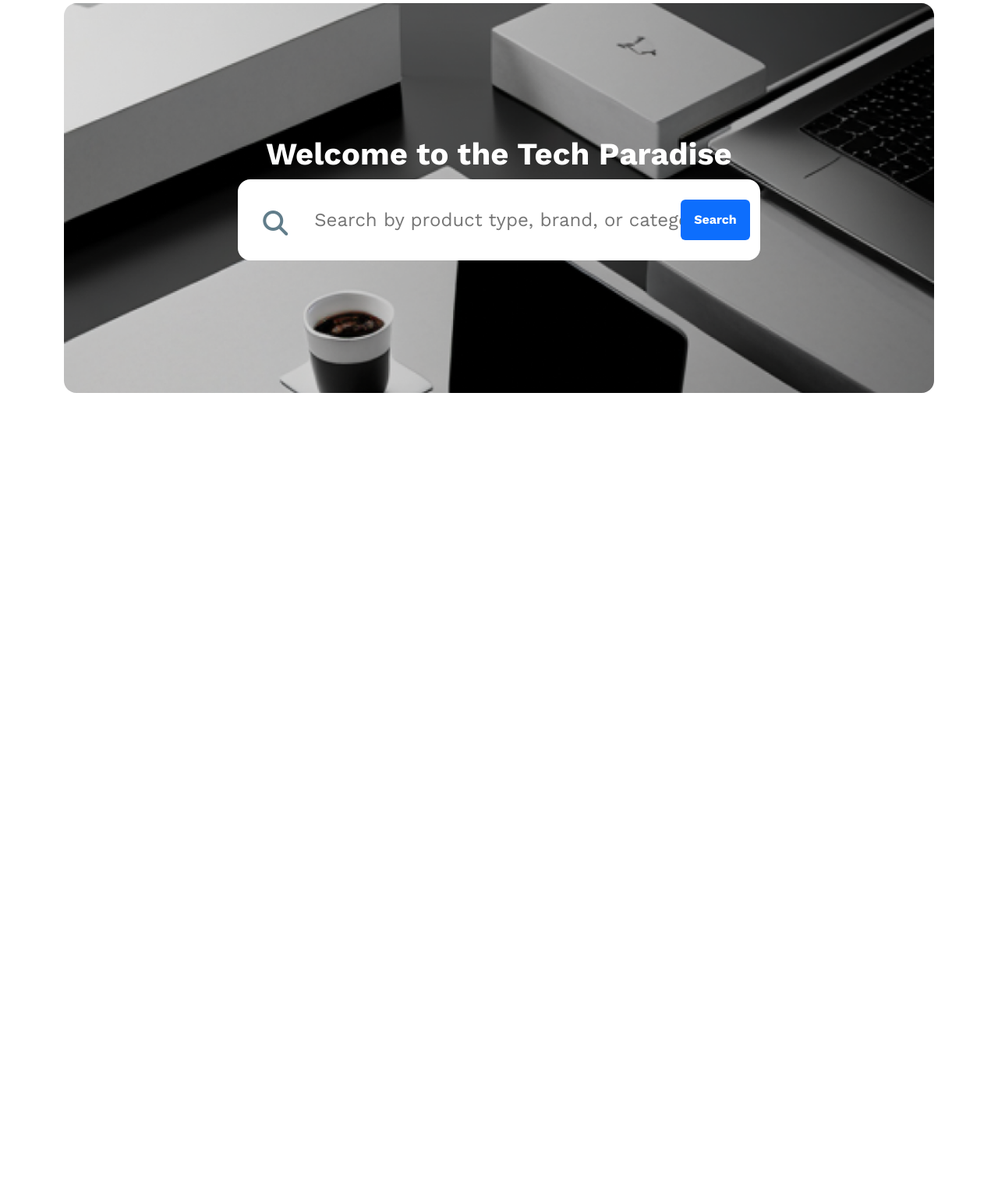
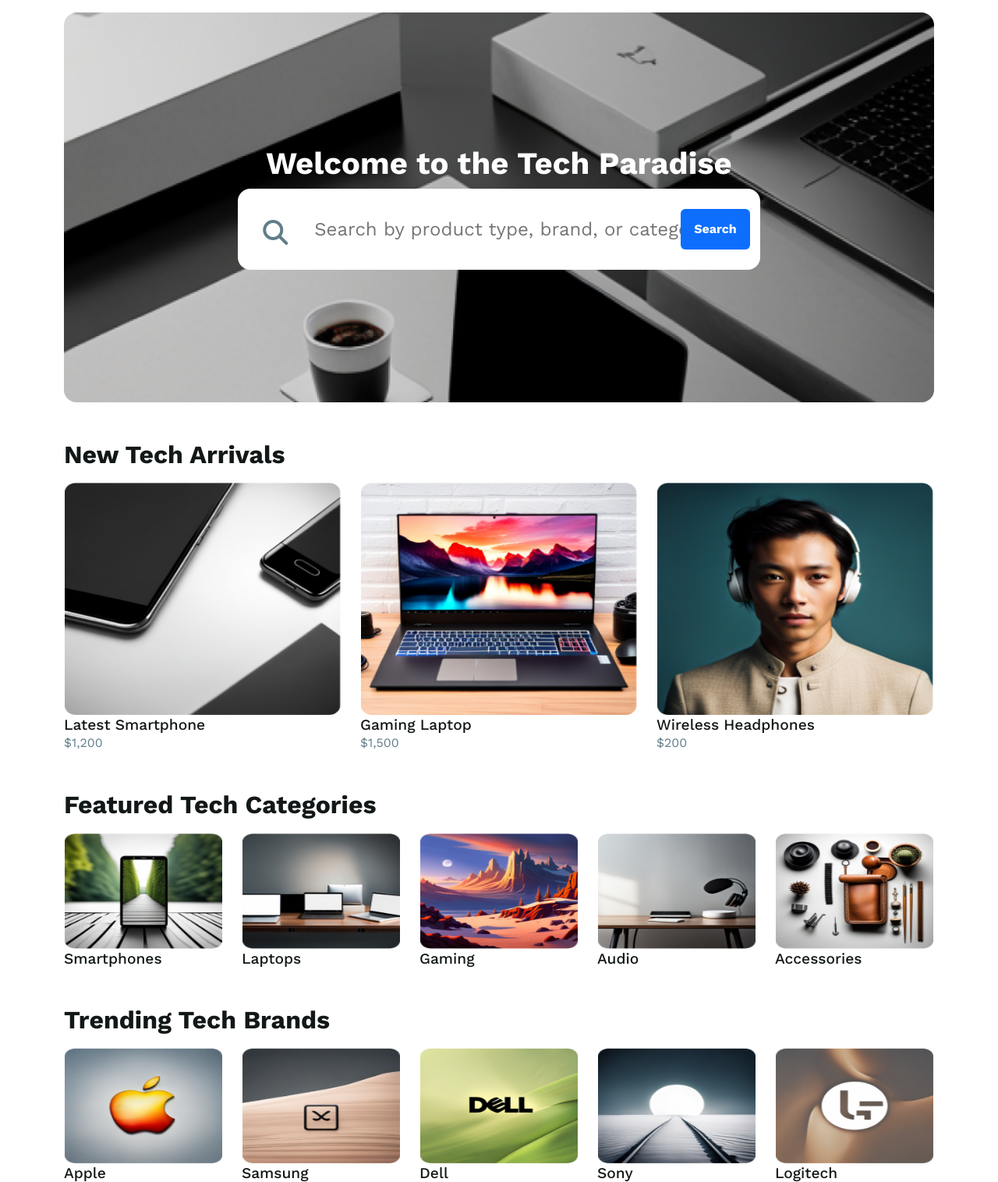
Before and after one commit to momotan039/Tech-Heaven-Php, a PHP site: page /pages/main.php in a window 1280 px wide. Shown: the part 139-1655 px from the top of the page at 78% size. Before the commit the page ends 643 px from the top, so only its background shows below. Run offline with PHP 8.4, Linux system fonts and the light colour scheme.

Commit message:
finish 3 main secions: 1-new tech arrivals 2-featured tech categories 3-trending tech brands

```diff
--- a/pages/main.php
+++ b/pages/main.php
@@ -4,7 +4,7 @@ require '../inc/header.php';
 ?>
 <div class="container">
     <!-- main header -->
-    <div class="main-header mt-1">
+    <div class="main-header mt-3">
         <div class="image my-card" style="background-image: url(<?php echo $imgs . '/main-header.png' ?>);">
             <h1>Welcome to the Tech Paradise</h1>
             <div class="search-contianer">
@@ -16,5 +16,78 @@ require '../inc/header.php';
             </div>
         </div>
     </div>
+    <!-- New Tech Arrivals Section -->
+    <section class="mt-5">
+        <h2 class="fw-bold mb-3">New Tech Arrivals</h2>
+        <div class="row">
+        <div class="col-4 fragment-item">
+            <img class="card" src="<?php echo $imgs.'/homepage/new-tech-1.png'?>">
+            <h3 class="title">Latest Smartphone</h3>
+            <span class="price">$1,200</span>
+        </div>
+        <div class="col-4 fragment-item">
+            <img class="card" src="<?php echo $imgs.'/homepage/new-tech-2.png'?>">
+            <h3 class="title">Gaming Laptop</h3>
+            <span class="price">$1,500</span>
+        </div>
+        <div class="col-4 fragment-item">
+            <img class="card" src="<?php echo $imgs.'/homepage/new-tech-3.png'?>">
+            <h3 class="title">Wireless Headphones</h3>
+            <span class="price">$200</span>
+        </div>
+        </div>
+    </section>
+    <!-- Featured Tech Categories -->
+    <section class="mt-5">
+        <h2 class="fw-bold mb-3">Featured Tech Categories</h2>
+        <div class="row">
+        <div class="col fragment-item">
+            <img class="card small" src="<?php echo $imgs.'/homepage/category1.png'?>">
+            <h3 class="title">Smartphones</h3>
+        </div>
+        <div class="col fragment-item">
+            <img class="card small" src="<?php echo $imgs.'/homepage/category2.png'?>">
+            <h3 class="title">Laptops</h3>
+        </div>
+        <div class="col fragment-item">
+            <img class="card small" src="<?php echo $imgs.'/homepage/category3.png'?>">
+            <h3 class="title">Gaming</h3>
+        </div>
+        <div class="col fragment-item">
+            <img class="card small" src="<?php echo $imgs.'/homepage/category4.png'?>">
+            <h3 class="title">Audio </h3>
+        </div>
+        <div class="col fragment-item">
+            <img class="card small" src="<?php echo $imgs.'/homepage/category5.png'?>">
+            <h3 class="title">Accessories</h3>
+        </div>
+        </div>
+    </section>
+    <!-- Trending Tech Brands -->
+    <section class="mt-5">
+        <h2 class="fw-bold mb-3">Trending Tech Brands</h2>
+        <div class="row">
+        <div class="col fragment-item">
+            <img class="card small" src="<?php echo $imgs.'/homepage/trend1.png'?>">
+            <h3 class="title">Apple</h3>
+        </div>
+        <div class="col fragment-item">
+            <img class="card small" src="<?php echo $imgs.'/homepage/trend2.png'?>">
+            <h3 class="title">Samsung</h3>
+        </div>
+        <div class="col fragment-item">
+            <img class="card small" src="<?php echo $imgs.'/homepage/trend3.png'?>">
+            <h3 class="title">Dell</h3>
+        </div>
+        <div class="col fragment-item">
+            <img class="card small" src="<?php echo $imgs.'/homepage/trend4.png'?>">
+            <h3 class="title">Sony</h3>
+        </div>
+        <div class="col fragment-item">
+            <img class="card small" src="<?php echo $imgs.'/homepage/trend5.png'?>">
+            <h3 class="title">Logitech </h3>
+        </div>
+        </div>
+    </section>
 </div>
 <?php require '../inc/footer.php'; ?>
--- a/template/style/style.css
+++ b/template/style/style.css
@@ -26,6 +26,9 @@ a{
 }
 .my-card{
     border-radius: 16px;
+}
+.my-container{
+
 }
 /* end shared element style */
 
@@ -129,3 +132,21 @@ font-weight: bold;
     font-weight: bold;
 }
 /* end main-header style */
+
+/* start fragment-item Section */
+.fragment-item img{
+    width: 100%;
+    height: 300px;
+    border-color: transparent;
+}
+.fragment-item img.small{
+    height: 150px;
+}
+.fragment-item .title{
+margin: 0;
+font-size: 1.2rem;
+}
+.fragment-item .price{
+    color: var(--secondary-color);
+}
+/* end fragment-item Section */
```
Also changed, not shown: template/img/homepage/category1.png (added), template/img/homepage/category2.png (added), template/img/homepage/category3.png (added), template/img/homepage/category4.png (added), template/img/homepage/category5.png (added), template/img/homepage/new-tech-1.png (added), template/img/homepage/new-tech-2.png (added), template/img/homepage/new-tech-3.png (added), template/img/homepage/trend1.png (added), template/img/homepage/trend2.png (added), template/img/homepage/trend3.png (added), template/img/homepage/trend4.png (added), template/img/homepage/trend5.png (added).
